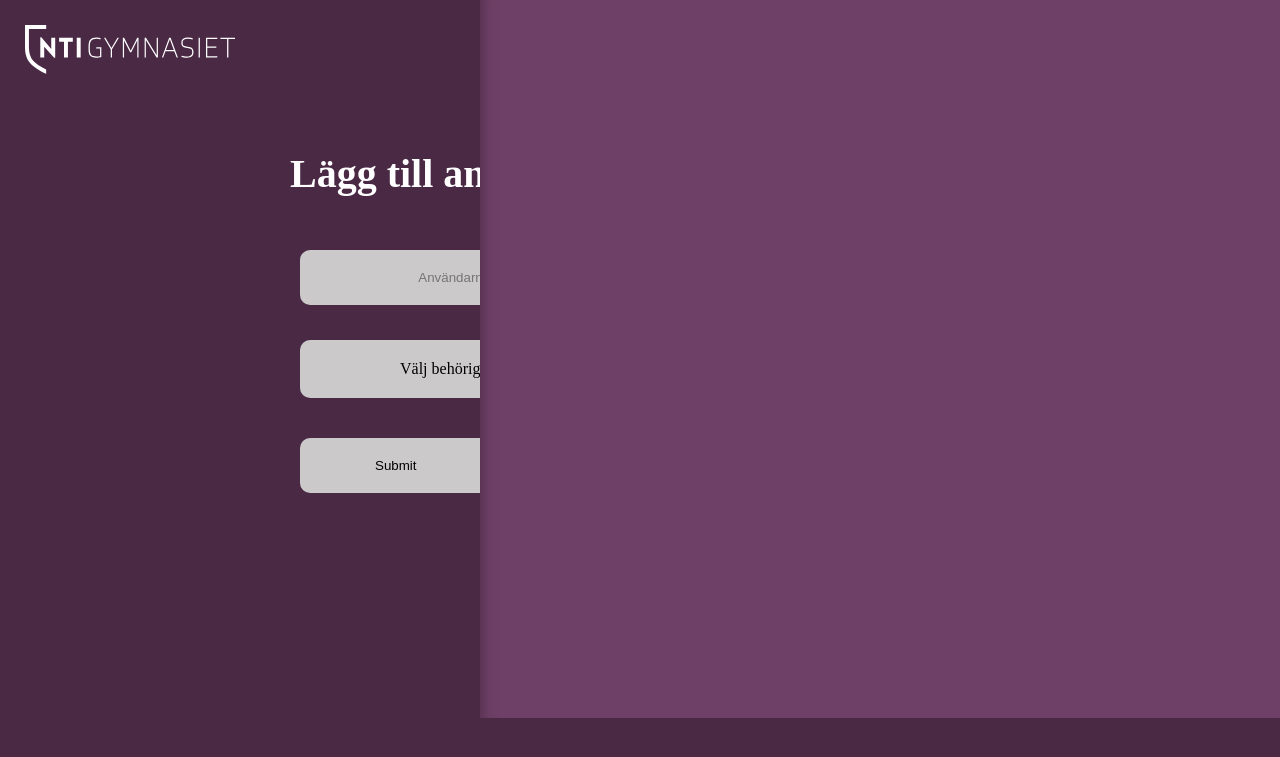
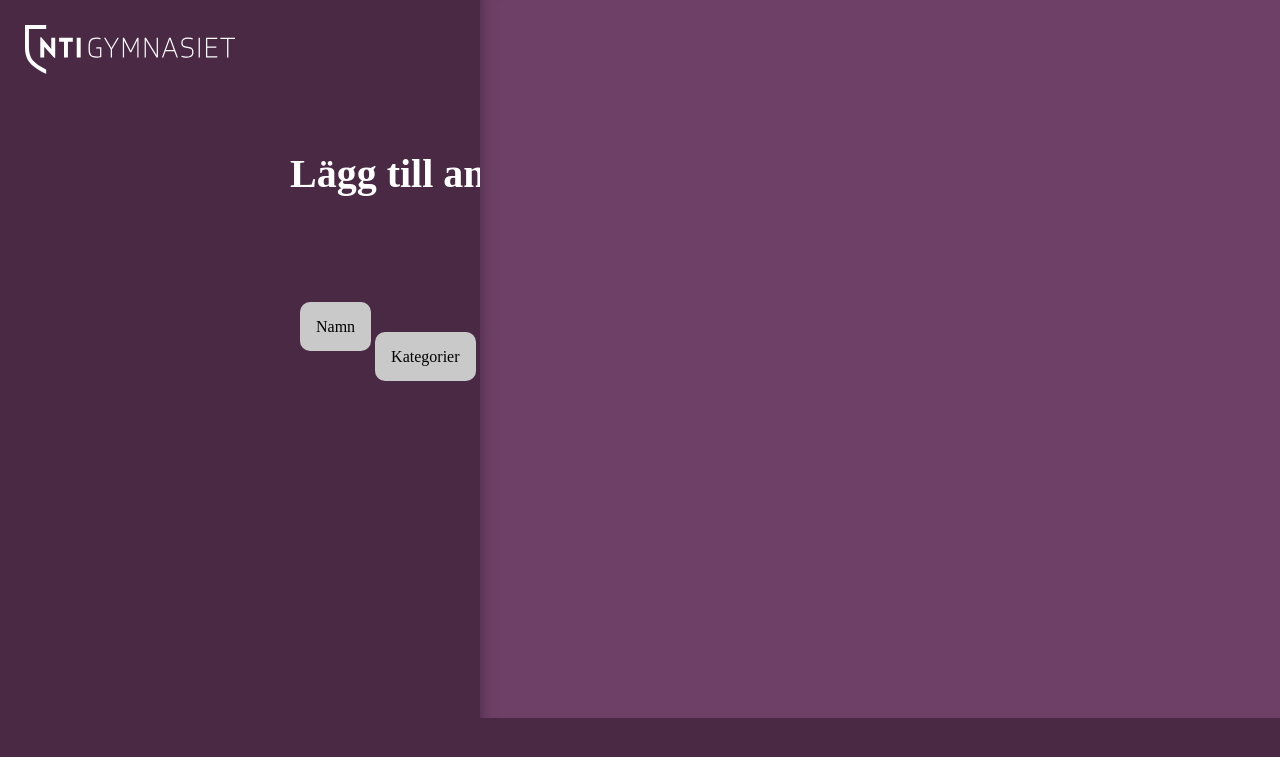
Before and after one commit to Blsexual/Stefan-GameOn, a PHP site: page /Adminsida/test.php in a window 1280 px wide; the page is wider, and only the part inside the window is pictured. Shown: the top 757 px of that part. Run offline with PHP 8.4, Linux system fonts and the light colour scheme; data comes from the database, SQL or seed files in the repository.

Commit message:
Co-authored-by: Albin A <xXAlbob1337Xx@users.noreply.github.com>

```diff
--- a/Adminsida/test.css
+++ b/Adminsida/test.css
@@ -3,56 +3,59 @@
   margin: 0;
 }
 
-.dropdown-check-list {
+/* Dropdown Button */
+.dropbtn {
+  background-color: rgb(201, 201, 201);
+  color: white;
+  padding: 16px;
+  font-size: 16px;
+  border: none;
+  color: black;
+  border-radius: 10px;
+}
+
+/* The container <div> - needed to position the dropdown content */
+#NamnDrop {
+  position: relative;
+  top: 300px;
+  left:300px;
   display: inline-block;
 }
 
-  .dropdown-check-list .anchor {
+#KatDrop {
   position: relative;
-    cursor: pointer;
+  top: 330px;
+  left:300px;
   display: inline-block;
-    padding: 20px 100px 20px 100px;
-    border: 2px black;
-    background: rgb(203, 201, 201);
-    border-radius: 10px
 }
 
-  .dropdown-check-list .anchor:after {
+
+/* Dropdown Content (Hidden by Default) */
+.dropdown-content {
+  display: none;
   position: absolute;
-    content: ""; /*gör dropdown till dropdown*/
-    padding: 5px;
-    right: 10px;
-    top: 20%;
-    -webkit-transform: rotate(-135deg);
-    transform: rotate(-135deg);
-
-    /*vrider på pilen*/
+  background-color: #f1f1f1;
+  min-width: 160px;
+  box-shadow: 0px 8px 16px 0px rgba(0,0,0,0.2);
+  z-index: 1;
 }
 
-  .dropdown-check-list ul.items {
-    padding: 2px;
-    display: none;
-    margin: 0;
-    border: 1px solid #ccc;
-    border-top: 5px #ccc;
-    background: rgb(173, 173, 173);
-    border-radius: 0 0 10px 10px;
-  }
-
-  .dropdown-check-list ul.items li {
-    list-style: none;
-  }
-
-  .dropdown-check-list.visible .items {
+/* Links inside the dropdown */
+.dropdown-content a {
+  color: black;
+  padding: 12px 16px;
+  text-decoration: none;
   display: block;
 }
 
-.dropdown{
-    position:relative;
-    top: 285px;
-    left: 300px
+/* Change color of dropdown links on hover */
+.dropdown-content a:hover {background-color: #ddd;}
 
-}
+/* Show the dropdown menu on hover */
+.dropdown:hover .dropdown-content {display: block;}
+
+/* Change the background color of the dropdown button when the dropdown content is shown */
+.dropdown:hover .dropbtn {background-color: #3e8e41;}
 
 input[type="text"] {
     position: relative;
--- a/Adminsida/test.php
+++ b/Adminsida/test.php
@@ -7,25 +7,34 @@
 <body>
     <h2>Lägg till användare</h2>
     <form method="POST" action="anvandarprofil.php">
-        <input type="text" id="username" placeholder="Användarnamn" maxlength="20"><br>
-        <div class="dropdown">
-            <div id="list1" class="dropdown-check-list" tabindex="100">
-                <span class="anchor">Välj behörigheter</span>
-                <ul class="items">
+        <div id= "NamnDrop" class="dropdown">
+            <span class="dropbtn">Namn</span>
+            <div class="dropdown-content">
                 <?php
-                    $sql = "SELECT kategorier,Kategorier FROM `kategorier`";
+                    $sql = "SELECT Namn FROM `anvandare`";
                     $result = $con ->query($sql);
                     if (mysqli_num_rows($result) > 0) {
                         while($row = mysqli_fetch_assoc($result)) {
-                            echo '<li><input type="checkbox" />'.$row["Kategorier"].' </li>';
+                            echo '<input type = "checkbox" href="#">'.$row["Namn"].'</input> <br>';
                         }
                     }
                 ?>
-                </ul>
             </div>
         </div>
-        <input type="submit" id="submit">
+        <div id = "KatDrop" class="dropdown">
+            <span class="dropbtn">Kategorier</span>
+            <div class="dropdown-content">
+                <?php
+                    $sql = "SELECT Kategorier FROM `kategorier`";
+                    $result = $con ->query($sql);
+                    if (mysqli_num_rows($result) > 0) {
+                        while($row = mysqli_fetch_assoc($result)) {
+                            echo '<input type = "checkbox" href="#">'.$row["Kategorier"].'</input> <br>';
+                        }
+                    }
+                ?>
+            </div>
+        </div>
+        <input type="submit" value="skicka din jävel!">
     </form>
     <div class="tempruta"></div>
-    <script src="test.js"></script>
-</body>
```
Lines whose indentation alone changed are shown as unchanged.
